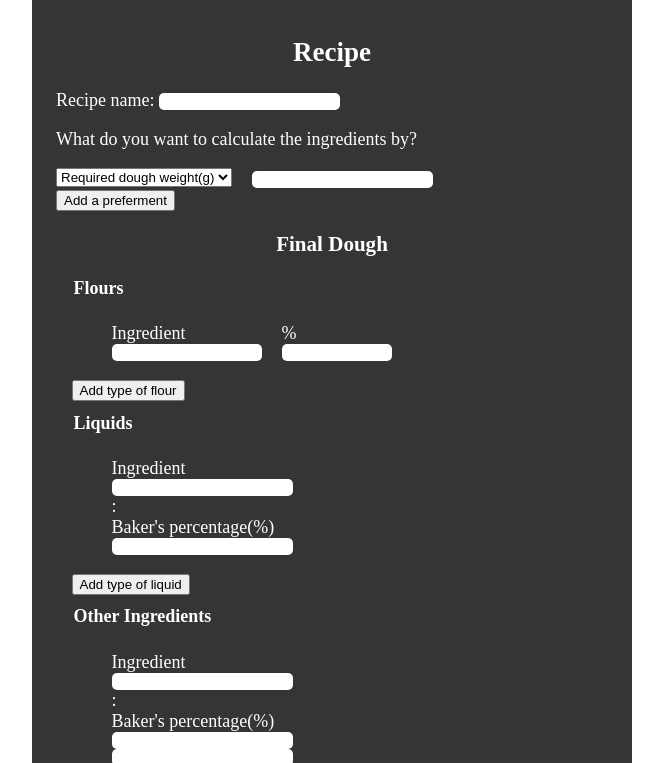
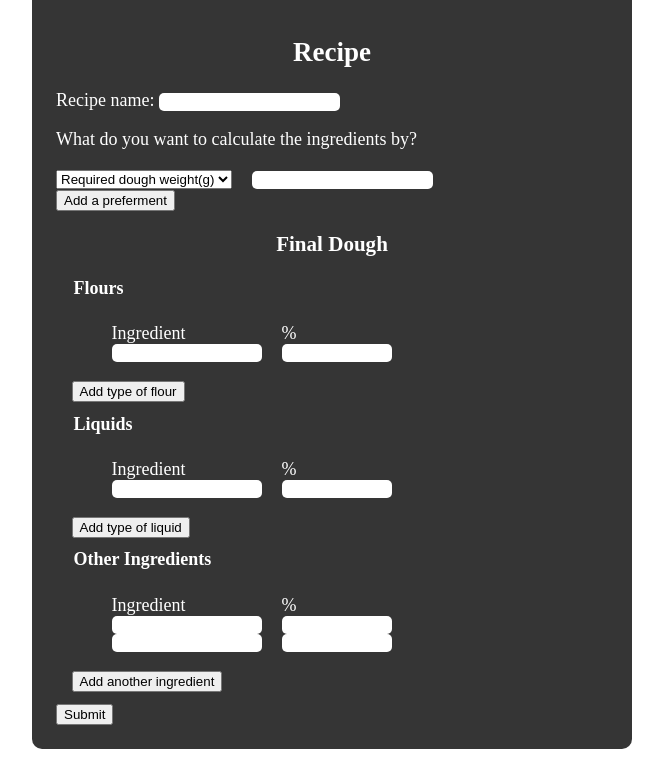
Before and after one commit to coleenhuang/Bread-dough-calculator, a plain HTML site: page index.html in a window 1280 px wide. Shown: the part 172-935 px from the top of the page, without its empty margins (308-971 px from the left). Drawn offline with Linux system fonts and the light colour scheme.

Commit message:
established basic flow of form

```diff
--- a/index.css
+++ b/index.css
@@ -58,6 +58,10 @@ fieldset input, fieldset label {
     clear: both;
  }
 
+input[type=text] {
+    height: 18px;
+}
+
 .input1 {
     width: 150px;
 }
--- a/index.html
+++ b/index.html
@@ -20,7 +20,8 @@
             <p>What do you want to calculate the ingredients by?</p>
 
             <div class='clearfix'>
-                <select class="left-column" id='type-ref'>
+                <div class="left-column">
+                    <select  id='type-ref'>
                         <option value="dough-weight">
                             Required dough weight(g)
                         </option>
@@ -28,6 +29,7 @@
                             Total flour weight
                         </option>
                     </select>
+                </div>
 
                 <div class="right-column" >
                     <input type="text" id="calc-ref" required>
@@ -62,16 +64,20 @@
             <fieldset class='liquids'>
                 <legend>Liquids</legend>
                 <ul>
-                    <li>
-                            <label class='top'>
+                    <li class="clearfix">
+                        <div class='left-column'>
+                            <label for='liquid-ingredient1'>
                                 Ingredient
-                                <input type="text">
                             </label>
-                            <span> : </span>
-                            <label class='top'>
-                                Baker's percentage(%)
-                                <input type="text">
+                            <input class='input1' id='liquid-ingredient1' type="text">
+                        </div>
+
+                        <div class='right-column'>
+                            <label for="liquid-percent1">
+                                %
                             </label>
+                            <input class='input2' id="liquid-percent1" type="text">
+                        </div>
                     </li>
                 </ul>
                 <button type="button">Add type of liquid</button>
@@ -79,21 +85,29 @@
             <fieldset class='other-ingredients'>
                 <legend>Other Ingredients</legend>
                 <ul>
-                    <li>
-                        <label class='top'>
+                    <li class="clearfix">
+                        <div class='left-column'>
+                            <label for='other-ingredient1'>
                                 Ingredient
-                            <input type="text">
                             </label>
-                        <span> : </span>
-                        <label class='top'>
-                            Baker's percentage(%)
-                            <input type="text">
+                            <input class='input1' id='other-ingredient1' type="text">
+                        </div>
+
+                        <div class='right-column'>
+                            <label for="other-percent1">
+                                %
                             </label>
+                            <input class='input2' id="other-percent1" type="text">
+                        </div>
                     </li>
-                    <li>
-                        <input type="text">
-                        <span> : </span>
-                        <input type='text'>
+                    <li class="clearfix">
+                        <div class='left-column'>
+                            <input class='input1' id='other-ingredient2' type="text">
+                        </div>
+
+                        <div class='right-column'>
+                            <input class='input2' id="other-percent2" type="text">
+                        </div>
                     </li>
                 </ul>
                 <button type="button">Add another ingredient</button>
```
Also changed, not shown: README.md. Lines whose indentation alone changed are shown as unchanged.
